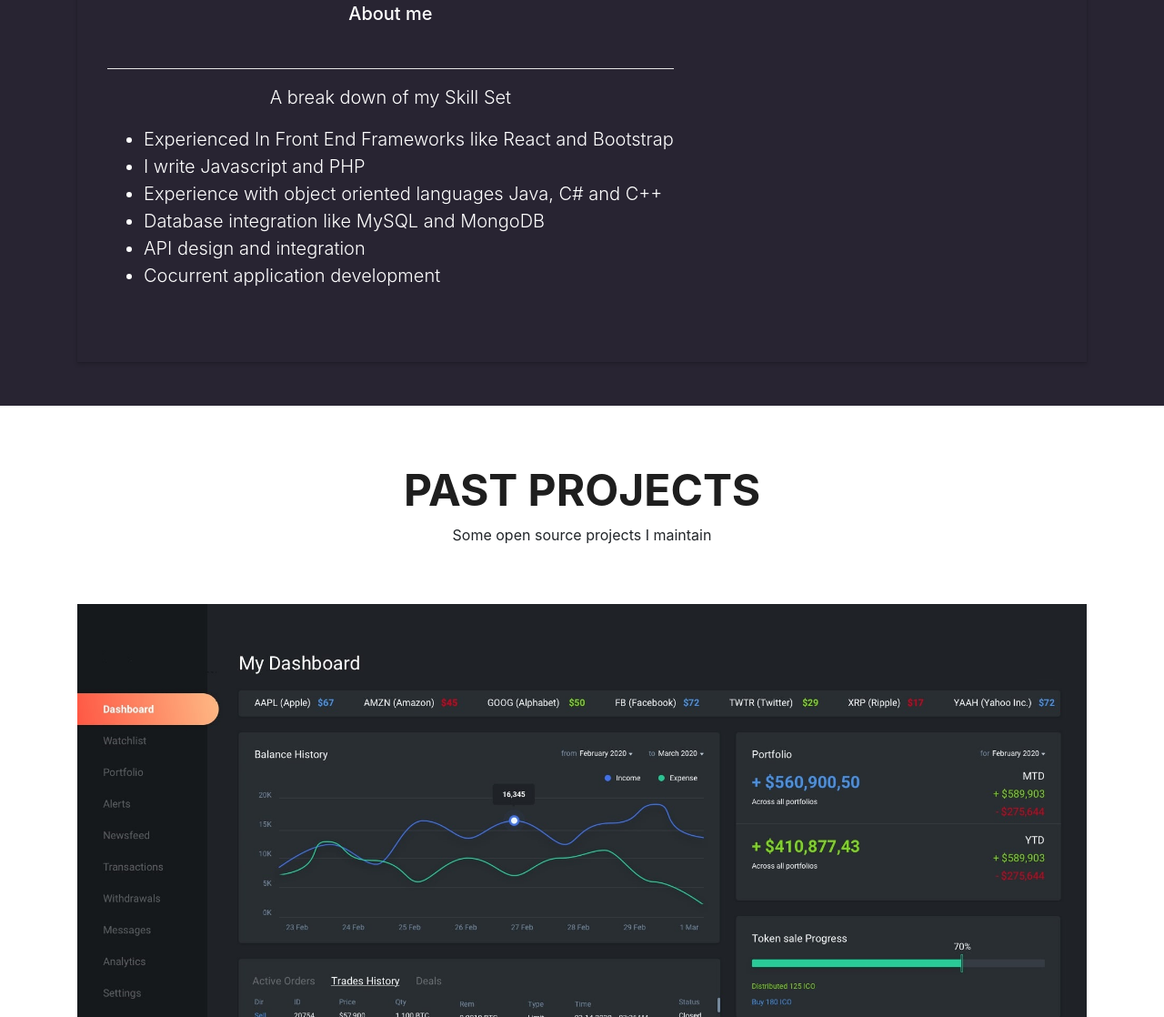
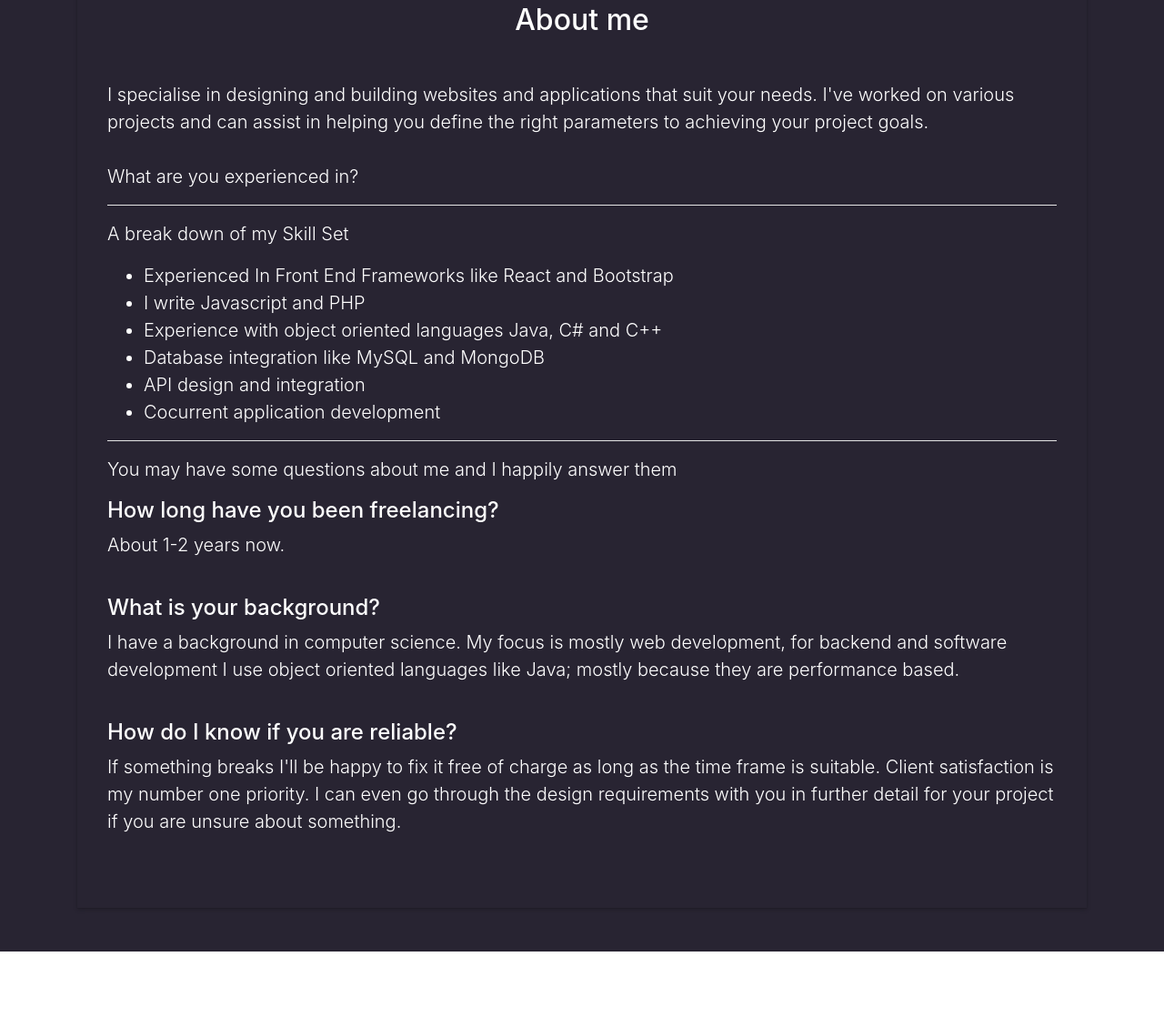
Before and after one commit to JamesBoadi/JamesBoadi.github.io, a website with bundled scripts: page index.html in a window 1280 px wide. Shown: the part 925-2043 px from the top of the page at 91% size. Built offline with nearby package versions, Linux system fonts and the light colour scheme.

Commit message:
Update index.html

```diff
--- a/index.html
+++ b/index.html
@@ -89,20 +89,25 @@
               <div class="row">
                 <div class="about-me pt-4 pt-md-0">
                   <div class="title-box-2">
-                    <h5  style="color: white; text-align: center;">
+                    <h5 class="title-left" style="color: white;">
                       About me
                     </h5>
                   </div>
                   <p class="lead" style="color: white;">
+                    I specialise in designing and building websites and applications that suit your needs.
+                    I've worked on various projects and can assist in helping you define the right parameters
+                    to achieving your project goals.
 
+                    <br><br>
+                    What are you experienced in?
                   </p>
 
                   <hr style="background-color: white;">
 
-                  <p class="lead" style="color: white; text-align: center; justify-content: center;">
+                  <p class="lead" style="color: white;">
                     A break down of my Skill Set</p>
 
-                  <ul class="lead" style="color: white; justify-content: center;">
+                  <ul class="lead" style="color: white;">
                     <li>Experienced In Front End Frameworks like
                       React and Bootstrap
                     </li>
@@ -116,13 +121,34 @@
                     <li>Cocurrent application development</li>
                   </ul>
 
+                  <hr style="background-color: white;">
+                  <p class="lead" style="color: white;">
+                    You may have some questions about me and I happily answer them</p>
 
+                  <h4 style="color: white; font: bold;">
+                    How long have you been freelancing?</h4>
+                  <p class="lead" style="color: white;">
+                    About 1-2 years now.</p>
+                  <br>
+                  <h4 style="color: white; font: bold;">
+                    What is your background?</h4>
+                  <p class="lead" style="color: white;">
+                    I have a background in computer science. My focus is mostly web development, for backend and
+                    software development I use object oriented languages
+                    like Java; mostly because they are performance based.</p>
+                  <br>
+                  <h4 style="color: white; font: bold;">
+                    How do I know if you are reliable?</h4>
+                  <p class="lead" style="color: white;">
+                    If something breaks I'll be happy to fix it free of charge as long as the time
+                    frame is suitable. Client satisfaction is my number one priority.
+                    I can even go through the design requirements with you in further
+                    detail for your project if you are unsure about something. </p>
                 </div>
               </div>
             </div>
           </div>
         </div>
-      </div>
     </section><!-- End About Section -->
 
     <!-- ======= Portfolio Section ======= -->
```
